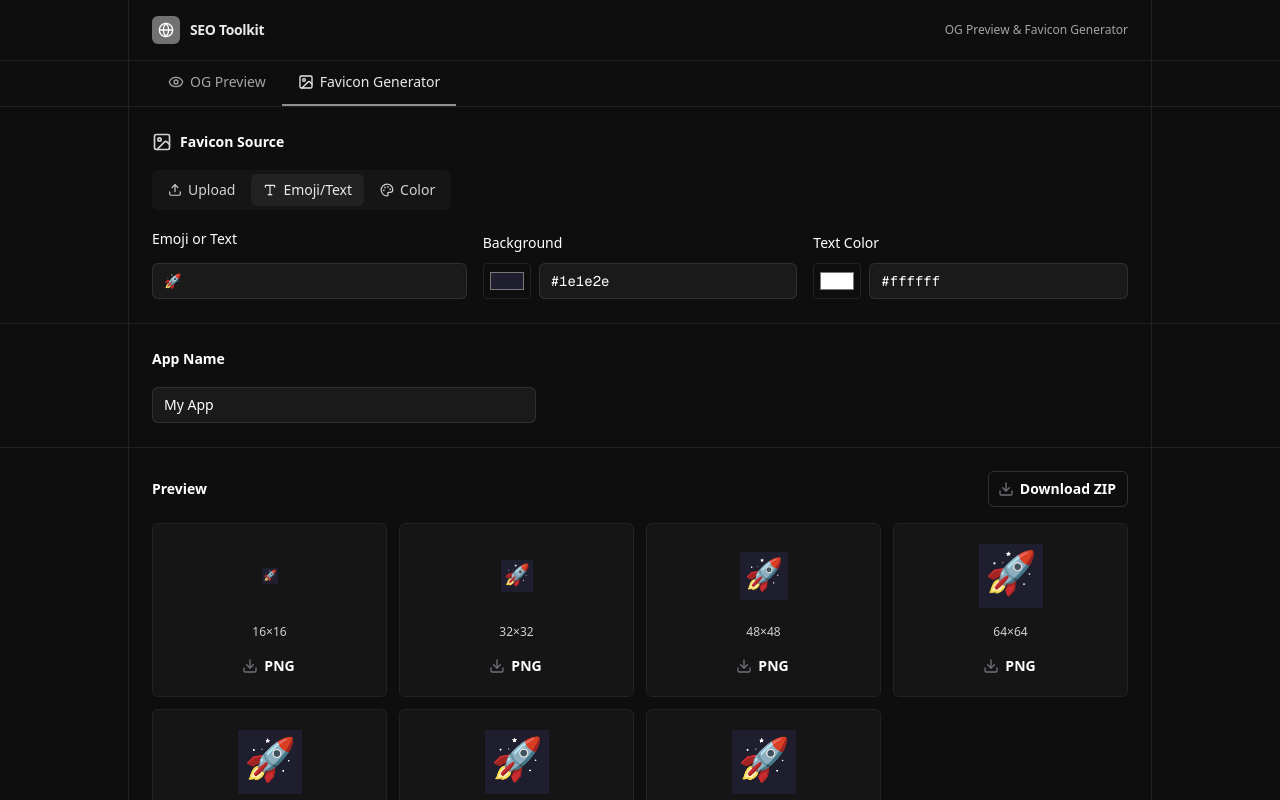
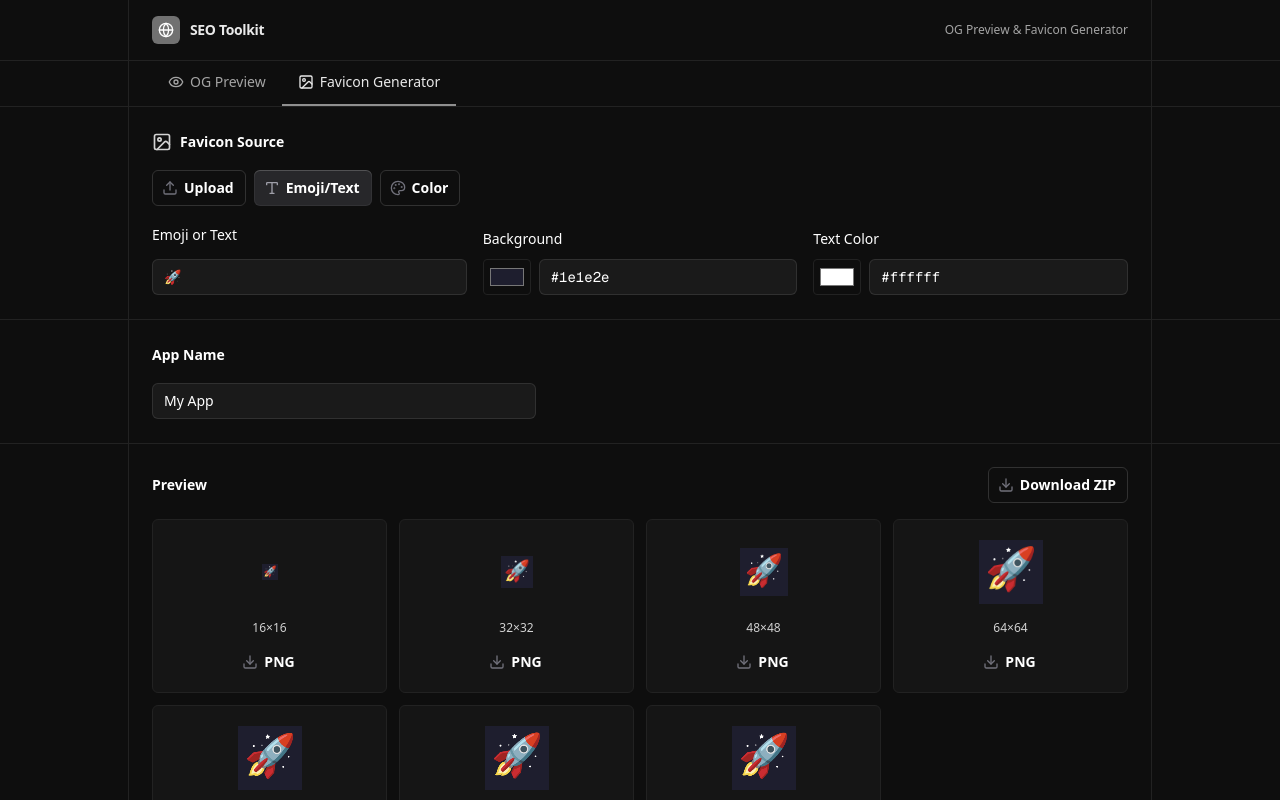
Before and after one commit to SchroederNathan/seo-toolkit, a Next.js app: page / in a window 1280 px wide. Both pictures are taken after a click on the tab "Favicon Generator". Shown: the top 800 px of the page. Built offline with nearby package versions, Linux system fonts and the light colour scheme.

Commit message:
feat: use Catalyst dark buttons for favicon source tabs

```diff
--- a/components/favicon-gen.tsx
+++ b/components/favicon-gen.tsx
@@ -1,8 +1,7 @@
 "use client";
 
-import { useState, useCallback, useRef, useEffect } from "react";
+import React, { useState, useCallback, useRef, useEffect } from "react";
 import { TabGroup, TabList, Tab, TabPanels, TabPanel } from "@headlessui/react";
-import clsx from "clsx";
 import type { FaviconSize } from "@/lib/og-types";
 import { Input } from "@/components/ui/input";
 import { Button } from "@/components/ui/button";
@@ -114,18 +113,15 @@ export function FaviconGen() {
         </div>
 
         <TabGroup selectedIndex={modeIndex} onChange={handleModeChange}>
-          <TabList className="flex gap-1 rounded-md bg-brand-2 p-1 w-fit">
-            {modeTabs.map((tab) => (
-              <Tab
-                key={tab.name}
-                className={clsx(
-                  "flex items-center gap-1.5 rounded-md px-3 py-1.5 text-sm font-medium outline-none transition",
-                  "text-brand-11 hover:text-brand-12",
-                  "data-selected:bg-brand-3 data-selected:text-brand-12"
+          <TabList className="flex gap-2">
+            {modeTabs.map((tab, i) => (
+              <Tab as={React.Fragment} key={tab.name}>
+                {({ selected }) => (
+                  <Button {...(selected ? { color: "dark" as const } : { outline: true as const })}>
+                    <tab.icon data-slot="icon" className="h-4 w-4" />
+                    {tab.name}
+                  </Button>
                 )}
-              >
-                <tab.icon className="h-3.5 w-3.5" />
-                {tab.name}
               </Tab>
             ))}
           </TabList>
```
